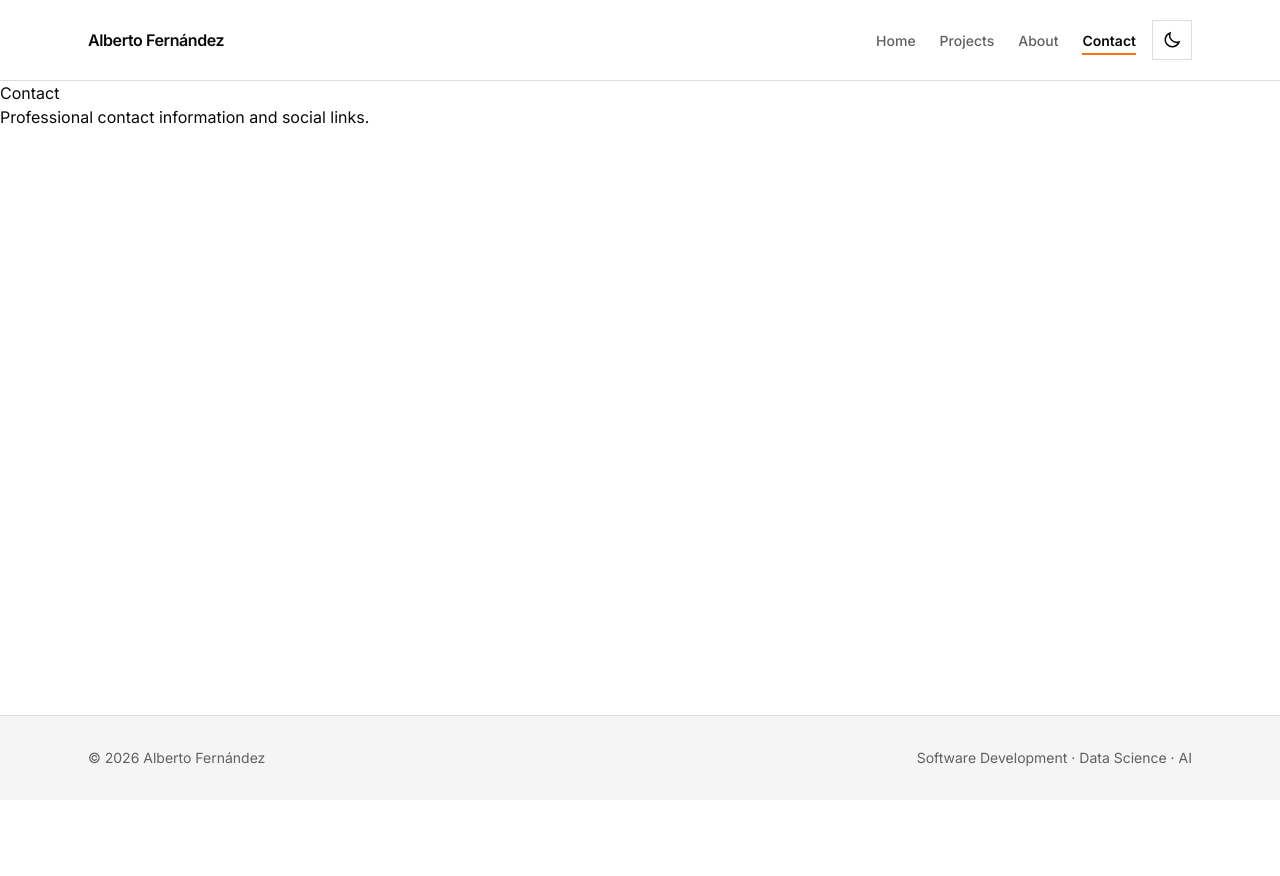
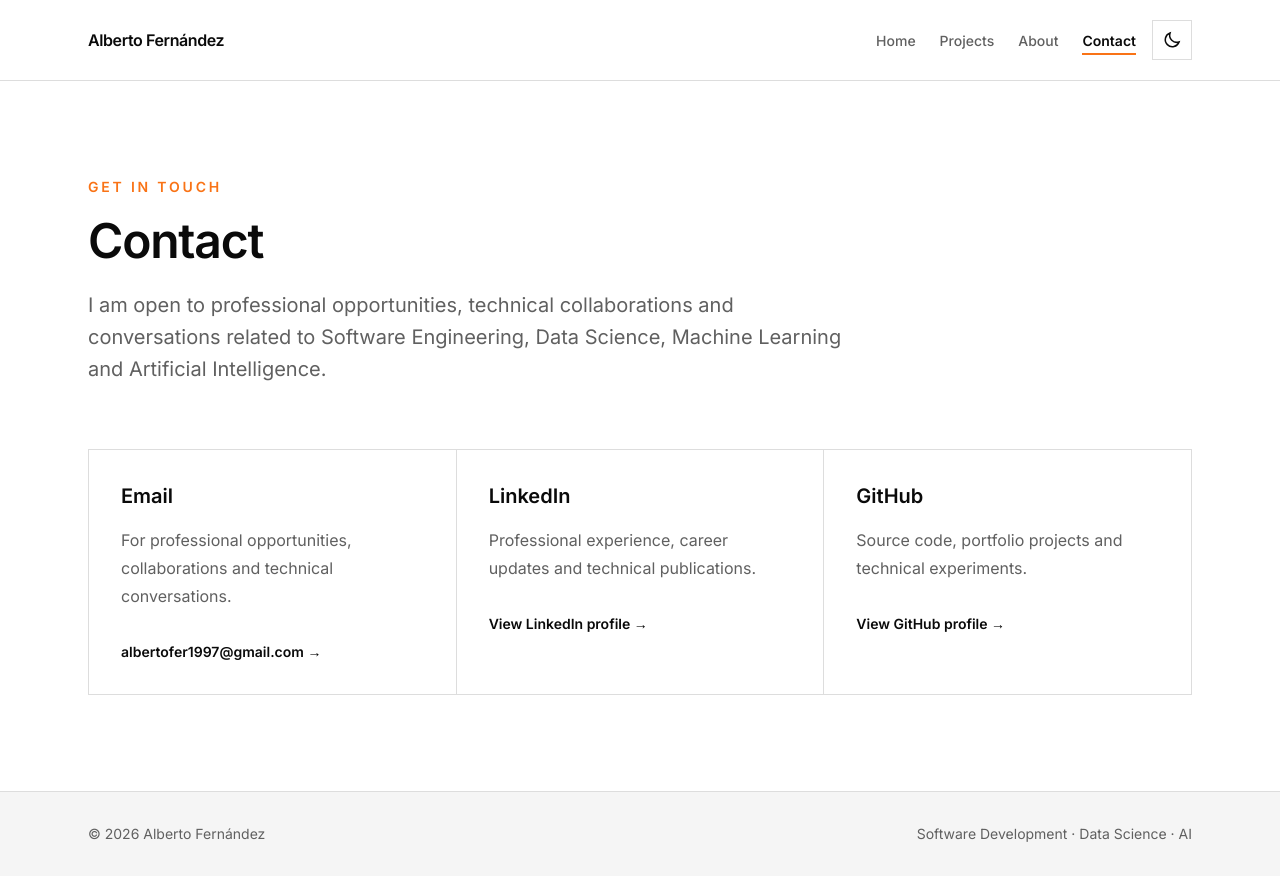
Before and after one commit to alfergal/alberto-fernandez-portfolio, a Next.js app: page /contact in a window 1280 px wide. Before the commit the page ends 800 px from the top, so only its background shows below. Built offline with nearby package versions, Linux system fonts and the light colour scheme.

Commit message:
Add professional contact links

```diff
--- a/src/app/contact/page.tsx
+++ b/src/app/contact/page.tsx
@@ -1,8 +1,73 @@
+import type { Metadata } from "next";
+import { PageIntro } from "@/components/ui/page-intro";
+
+export const metadata: Metadata = {
+  title: "Contact",
+  description:
+    "Contact Alberto Fernández for professional, technical and academic opportunities.",
+};
+
+const contactMethods = [
+  {
+    title: "Email",
+    description:
+      "For professional opportunities, collaborations and technical conversations.",
+    href: "mailto:albertofer1997@gmail.com",
+    linkLabel: "albertofer1997@gmail.com",
+  },
+  {
+    title: "LinkedIn",
+    description:
+      "Professional experience, career updates and technical publications.",
+    href: "https://www.linkedin.com/in/alberto-fernandez-galvez/",
+    linkLabel: "View LinkedIn profile",
+  },
+  {
+    title: "GitHub",
+    description:
+      "Source code, portfolio projects and technical experiments.",
+    href: "https://github.com/alfergal",
+    linkLabel: "View GitHub profile",
+  },
+];
+
 export default function ContactPage() {
   return (
-    <main>
-      <h1>Contact</h1>
-      <p>Professional contact information and social links.</p>
-    </main>
+    <div className="mx-auto max-w-6xl px-6 py-20 sm:py-24">
+      <PageIntro
+        eyebrow="Get in touch"
+        title="Contact"
+        description="I am open to professional opportunities, technical collaborations and conversations related to Software Engineering, Data Science, Machine Learning and Artificial Intelligence."
+      />
+
+      <section className="mt-16 grid gap-px border border-border bg-border md:grid-cols-3">
+        {contactMethods.map((method) => {
+          const isExternal = method.href.startsWith("https://");
+
+          return (
+            <a
+              key={method.title}
+              href={method.href}
+              target={isExternal ? "_blank" : undefined}
+              rel={isExternal ? "noreferrer" : undefined}
+              className="group bg-background p-8 transition-colors duration-200 hover:bg-surface focus-visible:z-10"
+            >
+              <h2 className="text-xl font-semibold transition-colors group-hover:text-accent">
+                {method.title}
+              </h2>
+
+              <p className="mt-4 leading-7 text-muted">
+                {method.description}
+              </p>
+
+              <p className="mt-8 break-words text-sm font-semibold text-foreground transition-colors group-hover:text-accent">
+                {method.linkLabel}
+                <span aria-hidden="true"> →</span>
+              </p>
+            </a>
+          );
+        })}
+      </section>
+    </div>
   );
 }
```
